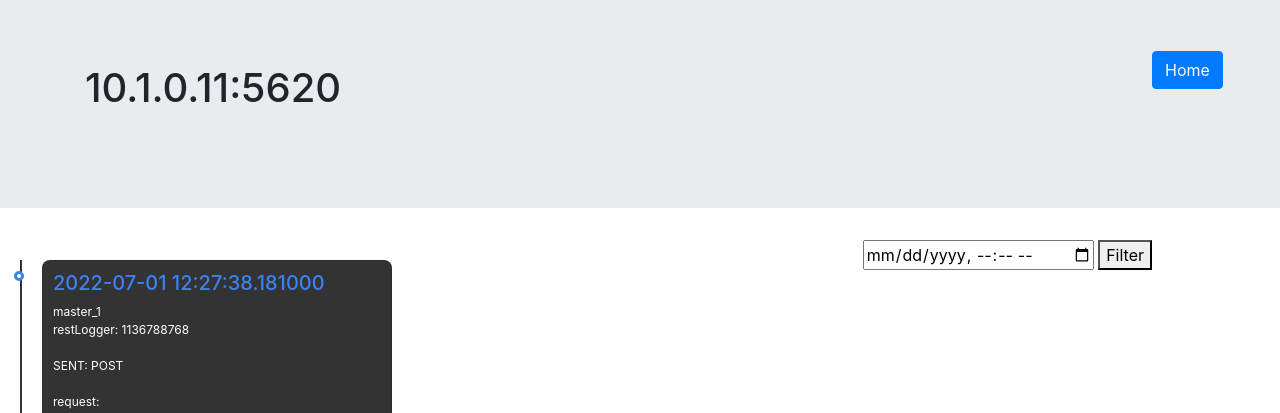
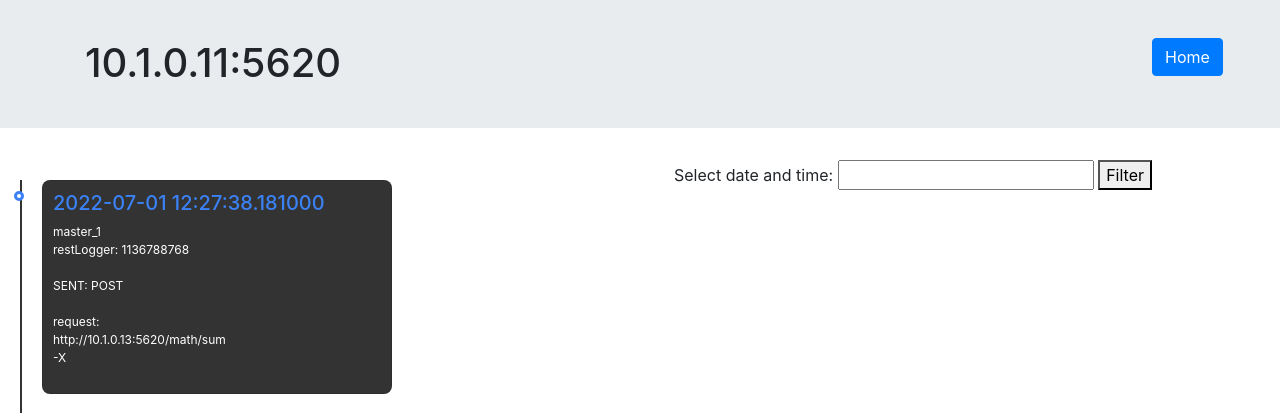
Before and after one commit to Vegas441/HTTP-log-timeline-visualizer, a Django app: template timeline/templates/timeline/timeline.html in a window 1280 px wide. Shown: the top 413 px of the page. Run offline with Django 4.2, Linux system fonts and the light colour scheme; the template is opened without the code that fills it: values that come from a table or form of the project are taken from there, others are empty; data comes from the database, SQL or seed files in the repository; both versions use the stored data as it was after the commit; some libraries are stand-ins or nearby versions.

Commit message:
Date and time picker in progress

```diff
--- a/timeline/forms.py
+++ b/timeline/forms.py
@@ -1,8 +1,9 @@
 from django import forms
+from .widgets import DateTimePickerInput
 
 class UploadFileFom(forms.Form):
     title = forms.CharField(max_length=100)
     file = forms.FileField()
 
 class DateTimeForm(forms.Form):
-    my_date_time_field: forms.DateTimeField()
+    Select_date_and_time = forms.DateTimeField() #TODO pridaj widget
--- a/timeline/templates/timeline/timeline.html
+++ b/timeline/templates/timeline/timeline.html
@@ -1,17 +1,18 @@
 {% extends "timeline/base.html" %}
 {% block content %}
 
-<div class="jumbotron jumbotron-fluid">
+<div class="jumbotron jumbotron-fluid" style="height: 35px;">
     <div class="container">
-        <h1>{{ timeline.IP }}</h1>
+        <h1 style="margin-top: -25px;">{{ timeline.IP }}</h1>
     </div>
-    <a href="{% url 'timeline-home' %}"><button class="btn btn-primary" style="margin-left: 90%; margin-top: -10%;">Home</button></a>
+    <a href="{% url 'timeline-home' %}"><button class="btn btn-primary" style="margin-left: 90%; margin-top: -8%;">Home</button></a>
 </div>
 
 <div class="datetime-form">
-    <form method="POST">
-        {% csrf_token %}
-        <input type="datetime-local" name="dateTime">
+    <form method="GET">
+        {{ form }}
+        <!-- TOTO NEBUDE FUNGOVAT LEBO TO JE LEN CEZ DEFAULT HTML | OPRAV! -->
+        <!--<input type="datetime-local" name="dateTime">-->
         <button type="submit">Filter</button>
     </form>
 </div>
--- a/timeline/widgets.py
+++ b/timeline/widgets.py
@@ -2,4 +2,4 @@ from datetime import datetime
 from django import forms
 
 class DateTimePickerInput(forms.DateTimeInput):
-    input_type: datetime
+    input_type = 'datetime'
--- a/visualizer/settings.py
+++ b/visualizer/settings.py
@@ -115,7 +115,6 @@ USE_TZ = True
 
 USE_L10N = True
 
-
 # Static files (CSS, JavaScript, Images)
 # https://docs.djangoproject.com/en/4.0/howto/static-files/
 
```
Also changed, not shown: timeline/views.py (+11 -7 lines), db.sqlite3.
